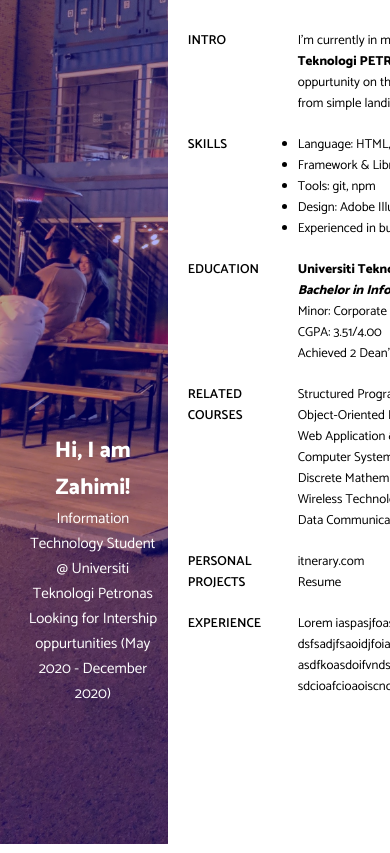
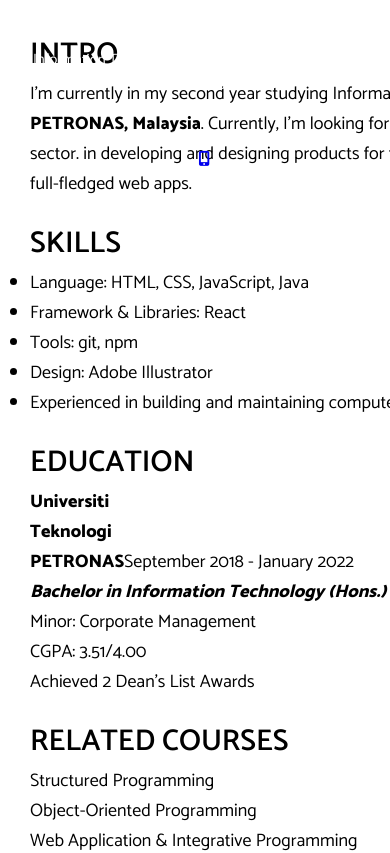
Before and after one commit to engkuzahimi/resume-v1, a React (Create React App) app: page / in a window 390 px wide. Shown: the top 853 px of the page. Built offline with nearby package versions, Linux system fonts and the light colour scheme.

Commit message:
started adding codes for mobile

```diff
--- a/package.json
+++ b/package.json
@@ -6,6 +6,8 @@
     "@testing-library/jest-dom": "^4.2.4",
     "@testing-library/react": "^9.4.0",
     "@testing-library/user-event": "^7.2.1",
+    "animate.css": "^3.7.2",
+    "aos": "^2.3.4",
     "react": "^16.12.0",
     "react-dom": "^16.12.0",
     "react-scripts": "3.3.0"
--- a/public/index.html
+++ b/public/index.html
@@ -9,6 +9,9 @@
       name="description"
       content="Web site created using create-react-app"
     />
+    <meta name='viewport'
+      content='width=device-width, initial-scale=1.0, maximum-scale=1.0' />
+    <script src="https://kit.fontawesome.com/3f4d30a9de.js" crossorigin="anonymous"></script>
     <link href="https://fonts.googleapis.com/css?family=Catamaran:400,600,800&display=swap" rel="stylesheet">
     <link rel="apple-touch-icon" href="%PUBLIC_URL%/logo192.png" />
     <!--
--- a/src/App.css
+++ b/src/App.css
@@ -6,12 +6,17 @@
 }
 
 .mainPage{
-  display: grid;
-  grid-template-columns:43% 57%;
+  display: flex;
+  flex-direction: row;
+  width: 100%;
   height: 100vh;
 }
 
+
+
+
 .right-container{
+  font-size: 13px;
   padding: 30px 20px;
   display: grid;
   grid-template-rows: repeat(auto-fit, minmax(4, 20vh));
@@ -38,8 +43,9 @@
 .left {
   width: 100%;
   height: 100vh;
-  overflow: hidden;
-  background: linear-gradient(#fc4a1a, #f7b733);
+
+  background: url(./me.jpg) center center no-repeat;
+  background-size: cover ;
   font-family: 'Catamaran';
   font-size: 15px;
 }
@@ -57,3 +63,47 @@ img {
   max-height: 100% ;
   opacity: 0.7;
 }
+
+.left-content{
+  position: relative;
+
+      opacity: ;
+}
+
+@media screen and (max-width: 700px) {
+  *{
+    width: 100%;
+  }
+  .mainPage{
+    width: device-width;
+    flex-direction: column;
+  }
+  .left{
+    height: 100vh;
+    overflow: visible;
+  }
+
+  .left-content {
+    height: 100%;
+  }
+
+  .cont-container{
+    flex-direction: column ;
+  }
+  .emphasizeTitle{
+    flex: 1;
+    align-items: center;
+    font-size: 30px;
+  }
+
+  .right{
+    overflow: inherit;
+    max-width: 100%;
+    word-wrap: break-word;
+  }
+
+  .right-container{
+    padding: 30px 30px;
+    font-size: 18px;
+    display: grid;
+  }}
--- a/src/App.js
+++ b/src/App.js
@@ -2,15 +2,16 @@ import React from 'react';
 import './App.css';
 import Right from './right';
 import Left from './left';
+import AOS from 'aos';
 
 function App() {
-
+  AOS.init();
   return (
 
     <div className="mainPage">
       <div className="left">
       <Left /></div>
-      <div className="right">
+      <div className="right" data-aos="fade-in">
       <Right /></div>
 
     </div>
--- a/src/left.js
+++ b/src/left.js
@@ -3,14 +3,6 @@ import myImg from './me.jpg'
 import { findRenderedComponentWithType } from 'react-dom/test-utils'
 export class Left extends Component {
 
-Base = () => {
-    return{
-        position: 'relative',
-        width : '100%',
-        background: 'blue',
-        height:  '100%',
-    }
-}
 
 helloText = () =>{
     return{
@@ -28,13 +20,15 @@ helloText = () =>{
 }
     render() {
         return (
-            <div style={this.Base()}>
-                <img src={myImg} alt="myIg"></img>
+            <div className="left-content" >
                 <div style={this.helloText()}>
                     <h2>Hi, I am Zahimi!</h2>
                     <p>Information Technology Student @  Universiti Teknologi Petronas</p>
                     <p>Looking for Intership oppurtunities (May 2020 - December 2020)</p>
 
+                    <div>
+                        <a href="google.com"><i class="fas fa-mobile-alt"></i></a>
+                        </div>
                 </div>
             </div>
         )
--- a/src/right.js
+++ b/src/right.js
@@ -18,13 +18,12 @@ export default class Right extends Component {
         return {
            overflow : 'auto',
            fontFamily: 'Catamaran',
-           fontSize: '13px'
 
         }
     }
     render() {
         return (
-            <div className="right-container" style={this.rightBig()}>
+            <div className="right-container" style={this.rightBig()} >
                 <div className="cont-container">
                     <p className="emphasizeTitle">INTRO</p>
                     <div>
@@ -74,10 +73,17 @@ export default class Right extends Component {
                 <div className="cont-container">
                     <p className="emphasizeTitle">PERSONAL PROJECTS</p>
                     <div className="trueContent">
-                    <p>itnerary.com</p>
-                    <p>Resume</p>
+                        <div style={this.contentWithComments()}>
+                            <p style={{flex: '1'}}><b>Resume</b></p>
+                            <a style={this.textComments()}>https://github.com/engkuzahimi/resume-v1</a></div>
+                            <p>A web version of my resume build using React.</p>
+                    <div style={this.contentWithComments()}>
+                            <p style={{flex: '1'}}><b>itnerary.com</b></p>
+                            <a href="" style={this.textComments()}>https://github.com/engkuzahimi/resume-v1</a></div>
+
                     </div>
-                </div>
+                    </div>
+
                 <div className="cont-container">
                     <p className="emphasizeTitle">EXPERIENCE</p>
                     <div className="trueContent">
```
Also changed, not shown: 1 other file (tests, documents, lock files or other folders).
